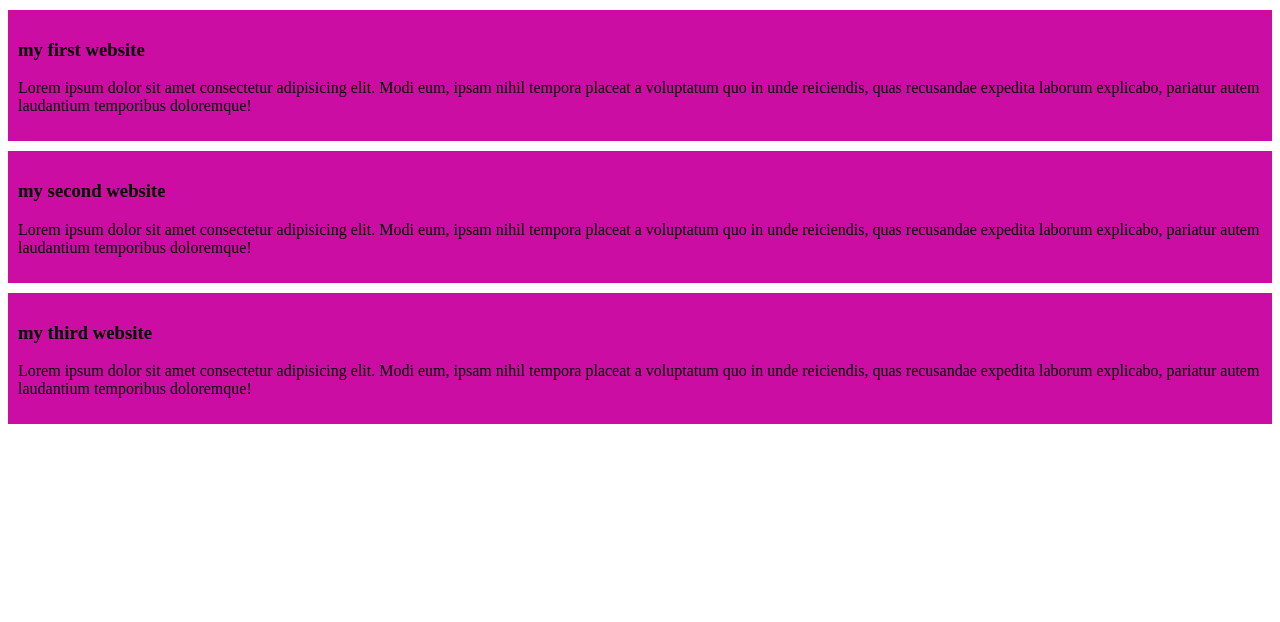
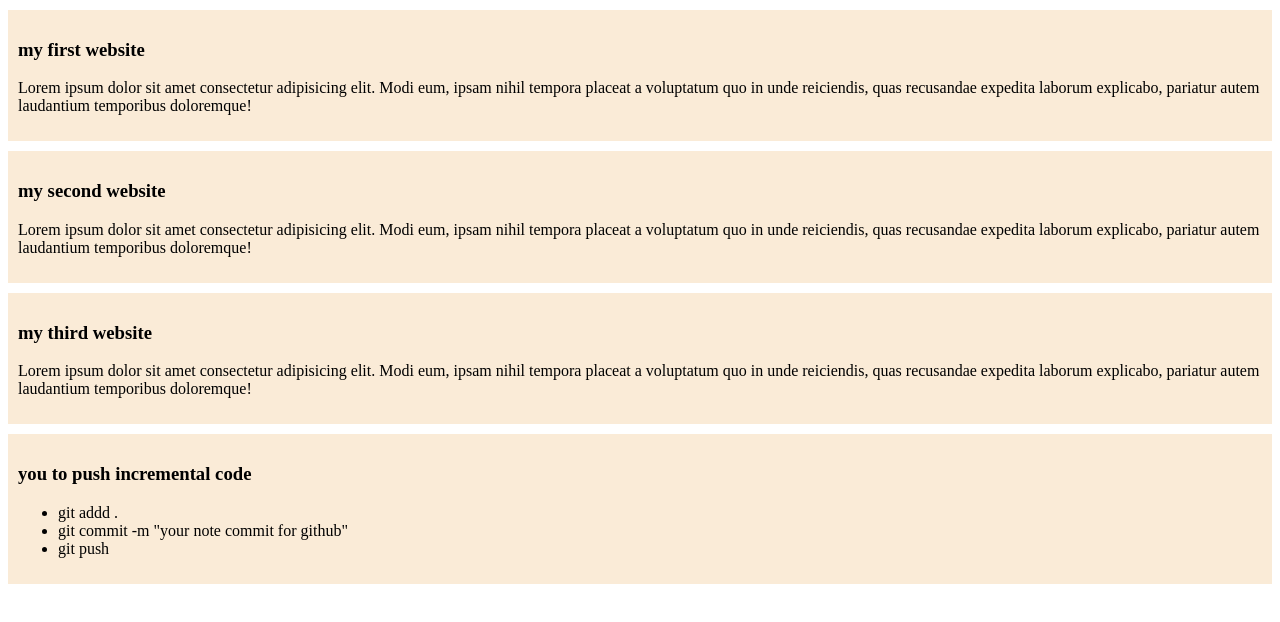
Before and after one commit to bilash643/my-simple-website, a plain HTML site: page index.html in a window 1280 px wide. Drawn offline with Linux system fonts and the light colour scheme.

Commit message:
added a new list

```diff
--- a/index.html
+++ b/index.html
@@ -18,6 +18,7 @@
     </div>
 
 
+
     <div>
 
 
@@ -30,8 +31,14 @@
         <h3>my third website</h3>
         <p>Lorem ipsum dolor sit amet consectetur adipisicing elit. Modi eum, ipsam nihil tempora placeat a voluptatum quo in unde reiciendis, quas recusandae expedita laborum explicabo, pariatur autem laudantium temporibus doloremque!</p>
     </div>
-
-
+    <div>
+        <h3>you to push incremental code</h3>
+        <ul>
+            <li>git addd .</li>
+            <li>git commit -m "your note commit for github"</li>
+            <li>git push</li>
+        </ul>
+    </div>
 
 
 
--- a/styles/blog.css
+++ b/styles/blog.css
@@ -1,5 +1,5 @@
 div{
-    background-color: rgb(204, 13, 163);
+    background-color: antiquewhite;
     padding: 10px;
 /* border:solid 20px rgb(18, 65, 167); */
 margin-top: 10px;
```
